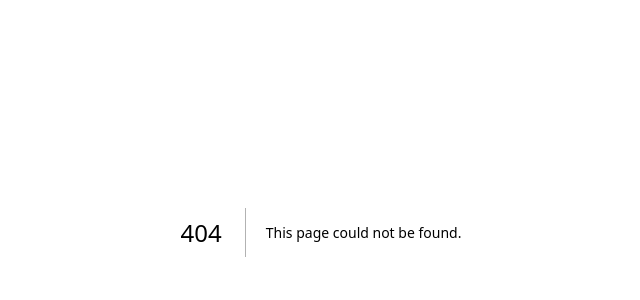
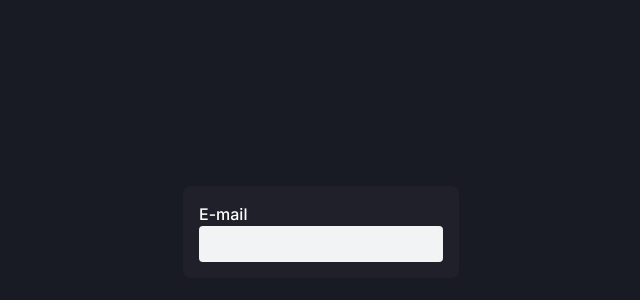
Before and after one commit to B-Lucas365/dash.go, a Next.js app: page /login in a window 1280 px wide. Before the commit this address had no page. Shown: the part 168-468 px from the top of the page, without its empty margins (319-959 px from the left). Built offline with nearby package versions, Linux system fonts and the light colour scheme.

Commit message:
chore - init login page

```diff
--- /dev/null
+++ b/src/app/login/page.tsx
@@ -0,0 +1,15 @@
+import { Input } from '@mantine/core'
+import { Container, Form, Label } from './styles'
+
+function Login () {
+    return (
+        <Container>
+            <Form>
+                <Label>E-mail</Label>
+                <Input variant="filled"/>
+            </Form>
+        </Container>
+    )
+}
+
+export default Login
--- /dev/null
+++ b/src/app/login/styles.ts
@@ -0,0 +1,22 @@
+'use client';
+
+import styled from "styled-components";
+
+export const Container = styled.div`
+    height: 100vh;
+    background: var(--bg-dark);
+    display: flex;
+    justify-content: center;
+    align-items: center;
+`
+
+export const Form = styled.form`
+    background: var(--color-dark);
+    border-radius: .5rem;
+    padding: 1rem;
+`
+
+export const Label = styled.label`
+    font-size: 1rem;
+    font-weight: 500;
+`
--- a/src/styles/global/global.tsx
+++ b/src/styles/global/global.tsx
@@ -2,6 +2,13 @@
 import { createGlobalStyle } from "styled-components";
 
 const Globals = createGlobalStyle`
+    :root {
+        --bg-dark: #181B23;
+        --color-dark: #1F2029;
+        --color-pink: #D53F8C;
+        --color-purple: #9F7AEA;
+    }
+
     * {
         margin: 0;
         padding: 0;
```
